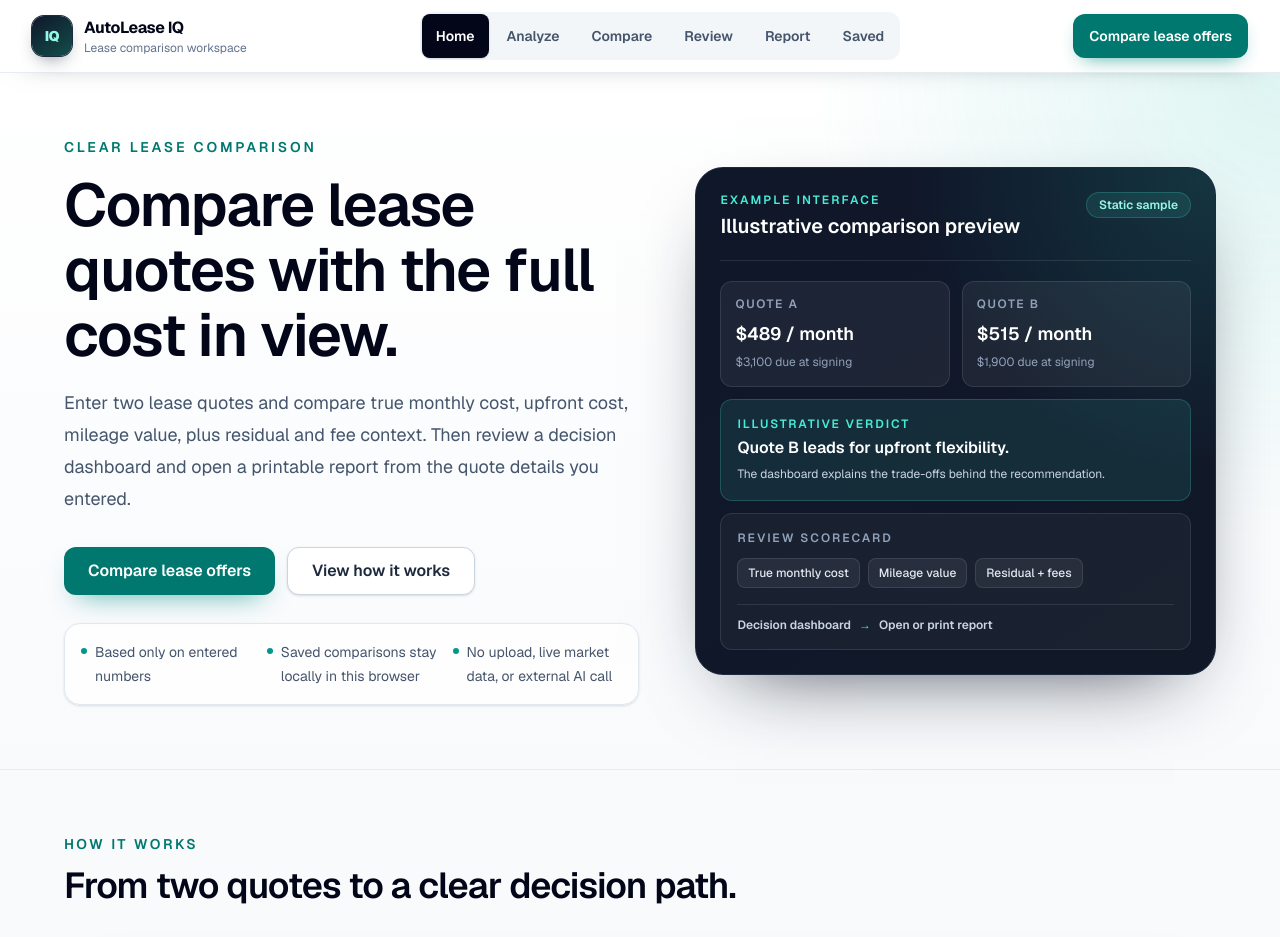
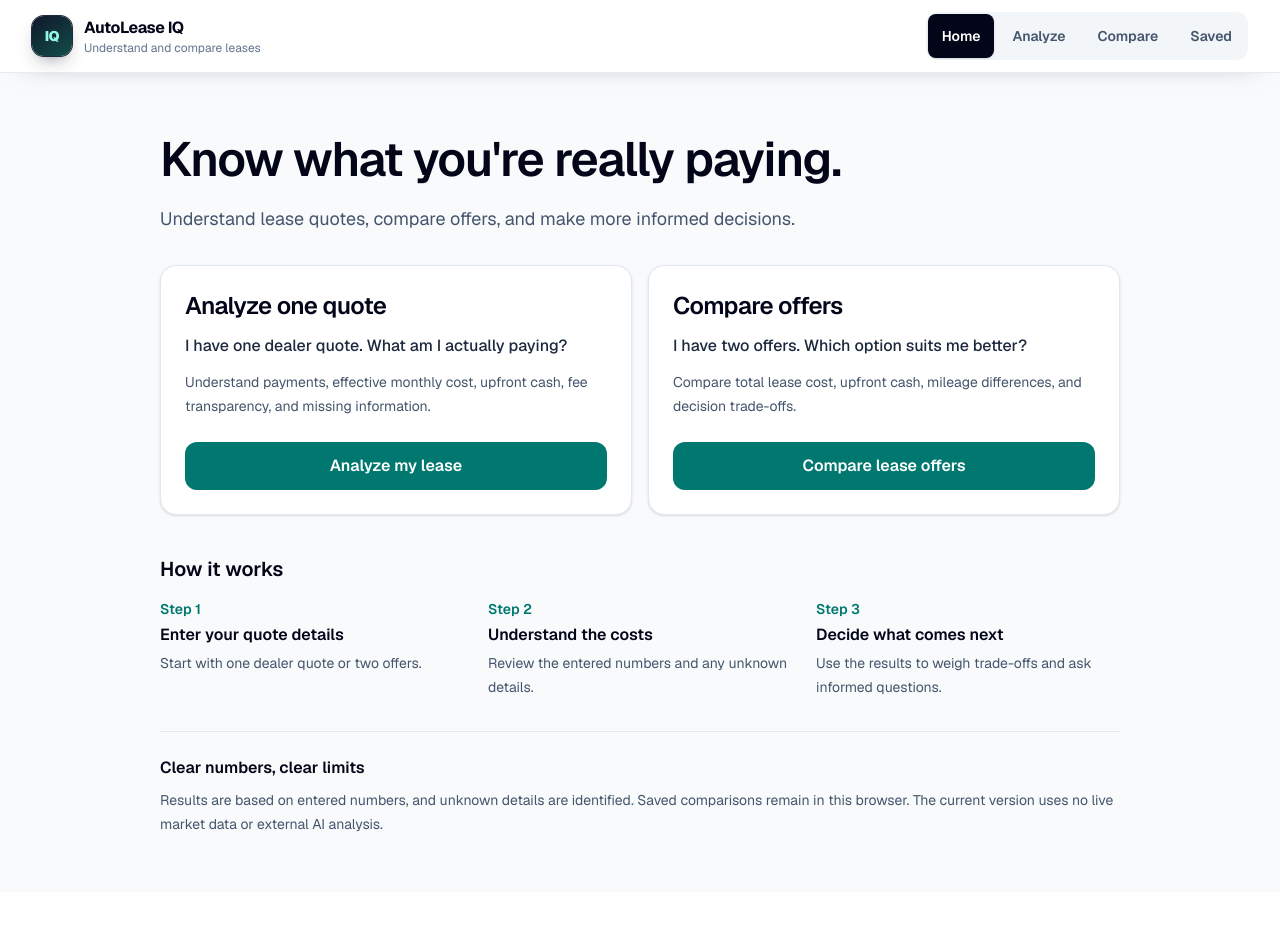
Before and after one commit to Yangk116/AutoLease-IQ, a Next.js app in the folder frontend/: page / in a window 1280 px wide. Shown: the top 937 px of the page. After the commit the page ends 892 px from the top, so only its background shows below. Built offline with nearby package versions, Linux system fonts and the light colour scheme.

Commit message:
Redesign homepage around lease user journeys

```diff
--- a/frontend/app/components/SiteHeader.tsx
+++ b/frontend/app/components/SiteHeader.tsx
@@ -25,20 +25,14 @@ const navigationItems: NavigationItem[] = [
   { label: "Home", href: "/", page: "home" },
   { label: "Analyze", href: "/analyze", page: "analyze" },
   { label: "Compare", href: "/compare", page: "compare" },
-  { label: "Review", href: "/review", page: "review" },
-  { label: "Report", href: "/report", page: "report" },
   { label: "Saved", href: "/saved", page: "saved" },
 ];
 
 const pageCtas: Record<
   SiteHeaderPage,
-  { href: string; label: string; mobileLabel: string }
+  { href: string; label: string; mobileLabel: string } | null
 > = {
-  home: {
-    href: "/compare",
-    label: "Compare lease offers",
-    mobileLabel: "Compare",
-  },
+  home: null,
   analyze: {
     href: "#single-lease-form",
     label: "Enter your quote",
@@ -107,7 +101,7 @@ export function SiteHeader({ currentPage }: SiteHeaderProps) {
               AutoLease IQ
             </span>
             <span className="hidden truncate text-xs text-slate-500 sm:block">
-              Lease comparison workspace
+              Understand and compare leases
             </span>
           </span>
         </Link>
@@ -138,6 +132,7 @@ export function SiteHeader({ currentPage }: SiteHeaderProps) {
           })}
         </nav>
 
+        {pageCta && (
           <Link
             href={pageCta.href}
             aria-label={pageCta.label}
@@ -146,6 +141,7 @@ export function SiteHeader({ currentPage }: SiteHeaderProps) {
             <span className="min-[360px]:hidden">{pageCta.mobileLabel}</span>
             <span className="hidden min-[360px]:inline">{pageCta.label}</span>
           </Link>
+        )}
       </div>
     </header>
   );
--- a/frontend/app/page.tsx
+++ b/frontend/app/page.tsx
@@ -2,249 +2,121 @@ import Link from "next/link";
 
 import { SiteHeader } from "./components/SiteHeader";
 
-type ProductFlowItem = {
-  step: string;
-  title: string;
-  description: string;
-};
-
-type PreviewQuote = {
-  name: string;
-  monthlyPayment: string;
-  dueAtSigning: string;
-};
-
-const productFlow: ProductFlowItem[] = [
+const tasks = [
   {
-    step: "01",
-    title: "Enter two quotes",
-    description: "Add the payment, upfront costs, mileage, residual, and fees.",
+    title: "Analyze one quote",
+    question: "I have one dealer quote. What am I actually paying?",
+    description:
+      "Understand payments, effective monthly cost, upfront cash, fee transparency, and missing information.",
+    cta: "Analyze my lease",
+    href: "/analyze",
   },
   {
-    step: "02",
-    title: "Review the decision dashboard",
-    description: "See the recommendation, scorecard, and key trade-offs.",
-  },
-  {
-    step: "03",
-    title: "Open or print the report",
-    description: "Move from the compact review into a formal summary.",
+    title: "Compare offers",
+    question: "I have two offers. Which option suits me better?",
+    description:
+      "Compare total lease cost, upfront cash, mileage differences, and decision trade-offs.",
+    cta: "Compare lease offers",
+    href: "/compare",
   },
 ];
 
-const previewQuotes: PreviewQuote[] = [
+const steps = [
   {
-    name: "Quote A",
-    monthlyPayment: "$489 / month",
-    dueAtSigning: "$3,100 due at signing",
+    title: "Enter your quote details",
+    description: "Start with one dealer quote or two offers.",
   },
   {
-    name: "Quote B",
-    monthlyPayment: "$515 / month",
-    dueAtSigning: "$1,900 due at signing",
+    title: "Understand the costs",
+    description: "Review the entered numbers and any unknown details.",
   },
-];
-
-const trustNotes: string[] = [
-  "Based only on entered numbers",
-  "Saved comparisons stay locally in this browser",
-  "No upload, live market data, or external AI call",
+  {
+    title: "Decide what comes next",
+    description: "Use the results to weigh trade-offs and ask informed questions.",
+  },
 ];
 
 export default function Home() {
   return (
-    <main className="min-h-screen overflow-x-hidden bg-slate-50 text-slate-950">
+    <main className="min-h-screen bg-slate-50 text-slate-950">
       <SiteHeader currentPage="home" />
 
-      <section className="border-b border-slate-200/80 bg-[radial-gradient(circle_at_top_right,rgba(20,184,166,0.14),transparent_32%),linear-gradient(to_bottom,#ffffff,#f8fafc)] px-4 pb-12 pt-10 sm:px-8 sm:pb-16 sm:pt-16">
-        <div className="mx-auto grid w-full max-w-6xl gap-10 lg:grid-cols-[minmax(0,1.05fr)_minmax(340px,0.95fr)] lg:items-center lg:gap-14">
-          <div className="min-w-0">
-            <p className="text-sm font-semibold uppercase tracking-[0.2em] text-teal-700">
-              Clear lease comparison
-            </p>
-            <h1 className="mt-4 max-w-3xl text-3xl font-semibold leading-[1.1] tracking-tight text-slate-950 min-[390px]:text-4xl sm:text-5xl sm:leading-[1.08] lg:text-6xl">
-              Compare lease quotes with the full cost in view.
+      <div className="mx-auto w-full max-w-5xl px-4 py-10 sm:px-8 sm:py-14">
+        <section aria-labelledby="home-title">
+          <h1
+            id="home-title"
+            className="max-w-3xl text-4xl font-semibold leading-tight tracking-tight sm:text-5xl"
+          >
+            Know what you&apos;re really paying.
           </h1>
-            <p className="mt-5 max-w-2xl text-lg leading-8 text-slate-600">
-              Enter two lease quotes and compare true monthly cost, upfront
-              cost, mileage value, plus residual and fee context. Then review a
-              decision dashboard and open a printable report from the quote
-              details you entered.
+          <p className="mt-4 max-w-2xl text-lg leading-7 text-slate-600">
+            Understand lease quotes, compare offers, and make more informed
+            decisions.
           </p>
 
-            <div className="mt-8 flex flex-col gap-3 sm:flex-row">
+          <div className="mt-8 grid gap-4 md:grid-cols-2">
+            {tasks.map((task, index) => (
+              <article
+                key={task.href}
+                aria-labelledby={`task-${index}`}
+                className="flex min-w-0 flex-col rounded-2xl border border-slate-200 bg-white p-5 shadow-sm sm:p-6"
+              >
+                <h2
+                  id={`task-${index}`}
+                  className="text-2xl font-semibold tracking-tight"
+                >
+                  {task.title}
+                </h2>
+                <p className="mt-3 text-base font-medium leading-6 text-slate-800">
+                  {task.question}
+                </p>
+                <p className="mb-6 mt-3 text-sm leading-6 text-slate-600">
+                  {task.description}
+                </p>
                 <Link
-                href="/compare"
-                className="inline-flex h-12 w-full items-center justify-center rounded-xl bg-teal-700 px-6 text-base font-semibold text-white shadow-[0_12px_28px_-14px_rgba(13,148,136,0.85)] transition-all hover:-translate-y-0.5 hover:bg-teal-800 hover:shadow-md focus:outline-none focus:ring-2 focus:ring-teal-700 focus:ring-offset-2 active:translate-y-0 sm:w-auto"
+                  href={task.href}
+                  className="mt-auto inline-flex min-h-12 items-center justify-center rounded-xl bg-teal-700 px-4 py-3 text-base font-semibold text-white hover:bg-teal-800 focus-visible:outline-2 focus-visible:outline-offset-4 focus-visible:outline-teal-700"
                 >
-                Compare lease offers
+                  {task.cta}
                 </Link>
-              <Link
-                href="#how-it-works"
-                className="inline-flex h-12 w-full items-center justify-center rounded-xl border border-slate-300 bg-white px-6 text-base font-semibold text-slate-800 shadow-sm transition-all hover:-translate-y-0.5 hover:border-teal-300 hover:bg-teal-50 hover:text-teal-900 focus:outline-none focus:ring-2 focus:ring-teal-700 focus:ring-offset-2 active:translate-y-0 sm:w-auto"
-              >
-                View how it works
-              </Link>
-            </div>
-
-            <div
-              className="mt-7 rounded-2xl border border-slate-200 bg-white/80 p-3.5 shadow-sm sm:p-4"
-              role="note"
-              aria-label="Product data and privacy notes"
-            >
-              <ul className="grid gap-2 text-sm leading-6 text-slate-600 sm:grid-cols-3 sm:gap-4">
-                {trustNotes.map((note) => (
-                  <li key={note} className="flex gap-2">
-                    <span
-                      className="mt-2 h-1.5 w-1.5 shrink-0 rounded-full bg-teal-600"
-                      aria-hidden="true"
-                    />
-                    <span>{note}</span>
-                  </li>
-                ))}
-              </ul>
-            </div>
-          </div>
-
-          <aside
-            className="min-w-0 overflow-hidden rounded-[1.75rem] border border-slate-800 bg-[radial-gradient(circle_at_top_right,rgba(45,212,191,0.16),transparent_42%),linear-gradient(145deg,#0f172a,#111827)] p-5 text-white shadow-[0_30px_80px_-42px_rgba(15,23,42,0.9)] sm:p-6"
-            aria-labelledby="preview-title"
-          >
-            <div className="flex flex-wrap items-start justify-between gap-3 border-b border-white/10 pb-5">
-              <div>
-                <p className="text-xs font-semibold uppercase tracking-[0.18em] text-teal-300">
-                  Example interface
-                </p>
-                <h2 id="preview-title" className="mt-1 text-xl font-semibold">
-                  Illustrative comparison preview
-                </h2>
-              </div>
-              <span className="rounded-full border border-teal-300/20 bg-teal-300/10 px-3 py-1 text-xs font-semibold text-teal-200">
-                Static sample
-              </span>
-            </div>
-
-            <div className="mt-5 grid min-w-0 grid-cols-1 gap-3 min-[360px]:grid-cols-2">
-              {previewQuotes.map((quote) => (
-                <article
-                  key={quote.name}
-                  className="min-w-0 rounded-xl border border-white/10 bg-white/[0.06] p-3.5"
-                  aria-label={`${quote.name} illustrative values`}
-                >
-                  <p className="text-xs font-semibold uppercase tracking-[0.14em] text-slate-400">
-                    {quote.name}
-                  </p>
-                  <p className="mt-2 break-words text-base font-semibold text-white sm:text-lg">
-                    {quote.monthlyPayment}
-                  </p>
-                  <p className="mt-1 break-words text-xs leading-5 text-slate-400">
-                    {quote.dueAtSigning}
-                  </p>
               </article>
             ))}
           </div>
-
-            <div className="mt-3 rounded-xl border border-teal-300/20 bg-teal-300/10 p-4">
-              <p className="text-xs font-semibold uppercase tracking-[0.16em] text-teal-300">
-                Illustrative verdict
-              </p>
-              <p className="mt-1 text-base font-semibold text-white">
-                Quote B leads for upfront flexibility.
-              </p>
-              <p className="mt-1 text-xs leading-5 text-slate-300">
-                The dashboard explains the trade-offs behind the recommendation.
-              </p>
-            </div>
-
-            <div className="mt-3 rounded-xl border border-white/10 bg-white/[0.04] p-4">
-              <p className="text-xs font-semibold uppercase tracking-[0.16em] text-slate-400">
-                Review scorecard
-              </p>
-              <div className="mt-3 flex flex-wrap gap-2" aria-label="Example scorecard categories">
-                {[
-                  "True monthly cost",
-                  "Mileage value",
-                  "Residual + fees",
-                ].map((signal) => (
-                  <span
-                    key={signal}
-                    className="rounded-lg border border-white/10 bg-white/[0.06] px-2.5 py-1.5 text-xs font-medium text-slate-200"
-                  >
-                    {signal}
-                  </span>
-                ))}
-              </div>
-              <div className="mt-4 flex flex-wrap items-center gap-2 border-t border-white/10 pt-3 text-xs font-semibold text-slate-300">
-                <span>Decision dashboard</span>
-                <span aria-hidden="true" className="text-teal-300">
-                  →
-                </span>
-                <span>Open or print report</span>
-              </div>
-            </div>
-          </aside>
-        </div>
         </section>
 
-      <section
-        id="how-it-works"
-        className="scroll-mt-32 px-4 py-12 sm:scroll-mt-24 sm:px-8 sm:py-16"
-        aria-labelledby="workflow-title"
-      >
-        <div className="mx-auto w-full max-w-6xl">
-          <div className="max-w-2xl">
-            <p className="text-sm font-semibold uppercase tracking-[0.18em] text-teal-700">
+        <section className="mt-10" aria-labelledby="workflow-title">
+          <h2 id="workflow-title" className="text-xl font-semibold">
             How it works
+          </h2>
+          <ol className="mt-4 grid gap-5 md:grid-cols-3 md:gap-6">
+            {steps.map((step, index) => (
+              <li key={step.title}>
+                <p className="text-sm font-semibold text-teal-700">
+                  Step {index + 1}
                 </p>
-            <h2
-              id="workflow-title"
-              className="mt-3 text-3xl font-semibold tracking-tight text-slate-950 sm:text-4xl"
-            >
-              From two quotes to a clear decision path.
-            </h2>
-          </div>
-
-          <ol className="mt-8 grid overflow-hidden rounded-2xl border border-slate-200 bg-white shadow-[0_18px_55px_-42px_rgba(15,23,42,0.55)] md:grid-cols-3">
-            {productFlow.map((item, index) => (
-              <li
-                key={item.step}
-                className={`p-5 sm:p-6 ${
-                  index > 0
-                    ? "border-t border-slate-200 md:border-l md:border-t-0"
-                    : ""
-                }`}
-              >
-                <p className="text-xs font-bold tracking-[0.18em] text-teal-700">
-                  STEP {item.step}
-                </p>
-                <h3 className="mt-3 text-base font-semibold text-slate-950">
-                  {item.title}
-                </h3>
-                <p className="mt-2 text-sm leading-6 text-slate-500">
-                  {item.description}
+                <h3 className="mt-1 text-base font-semibold">{step.title}</h3>
+                <p className="mt-1 text-sm leading-6 text-slate-600">
+                  {step.description}
                 </p>
               </li>
             ))}
           </ol>
+        </section>
 
-          <div className="mt-8 flex flex-col gap-5 rounded-[1.5rem] border border-slate-200 bg-slate-950 p-5 text-white shadow-[0_22px_60px_-44px_rgba(15,23,42,0.85)] sm:flex-row sm:items-center sm:justify-between sm:p-7">
-            <div>
-              <h2 className="text-lg font-semibold">
-                Put your two lease quotes side by side.
+        <section
+          className="mt-8 border-t border-slate-200 pt-6"
+          aria-labelledby="trust-title"
+        >
+          <h2 id="trust-title" className="text-base font-semibold">
+            Clear numbers, clear limits
           </h2>
-              <p className="mt-1 text-sm leading-6 text-slate-400">
-                Start with the details already shown on your offers.
+          <p className="mt-2 text-sm leading-6 text-slate-600">
+            Results are based on entered numbers, and unknown details are
+            identified. Saved comparisons remain in this browser. The current
+            version uses no live market data or external AI analysis.
           </p>
+        </section>
       </div>
-            <Link
-              href="/compare"
-              className="inline-flex h-11 w-full shrink-0 items-center justify-center rounded-xl bg-teal-500 px-5 text-sm font-semibold text-slate-950 shadow-sm transition-all hover:-translate-y-0.5 hover:bg-teal-400 hover:shadow-md focus:outline-none focus:ring-2 focus:ring-teal-300 focus:ring-offset-2 focus:ring-offset-slate-950 active:translate-y-0 sm:w-auto"
-            >
-              Compare lease offers
-            </Link>
-          </div>
-        </div>
-      </section>
     </main>
   );
 }
```
Lines whose indentation alone changed are shown as unchanged.
